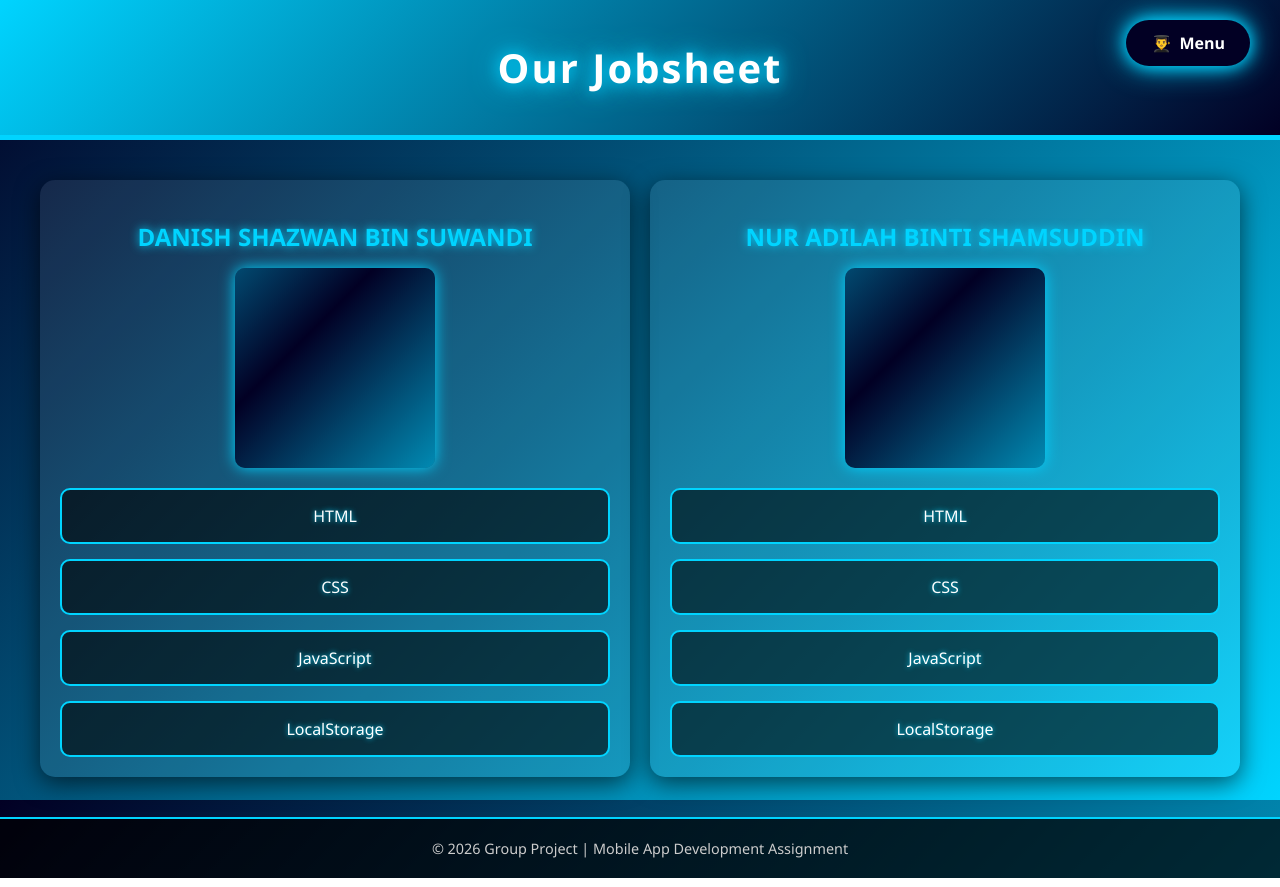
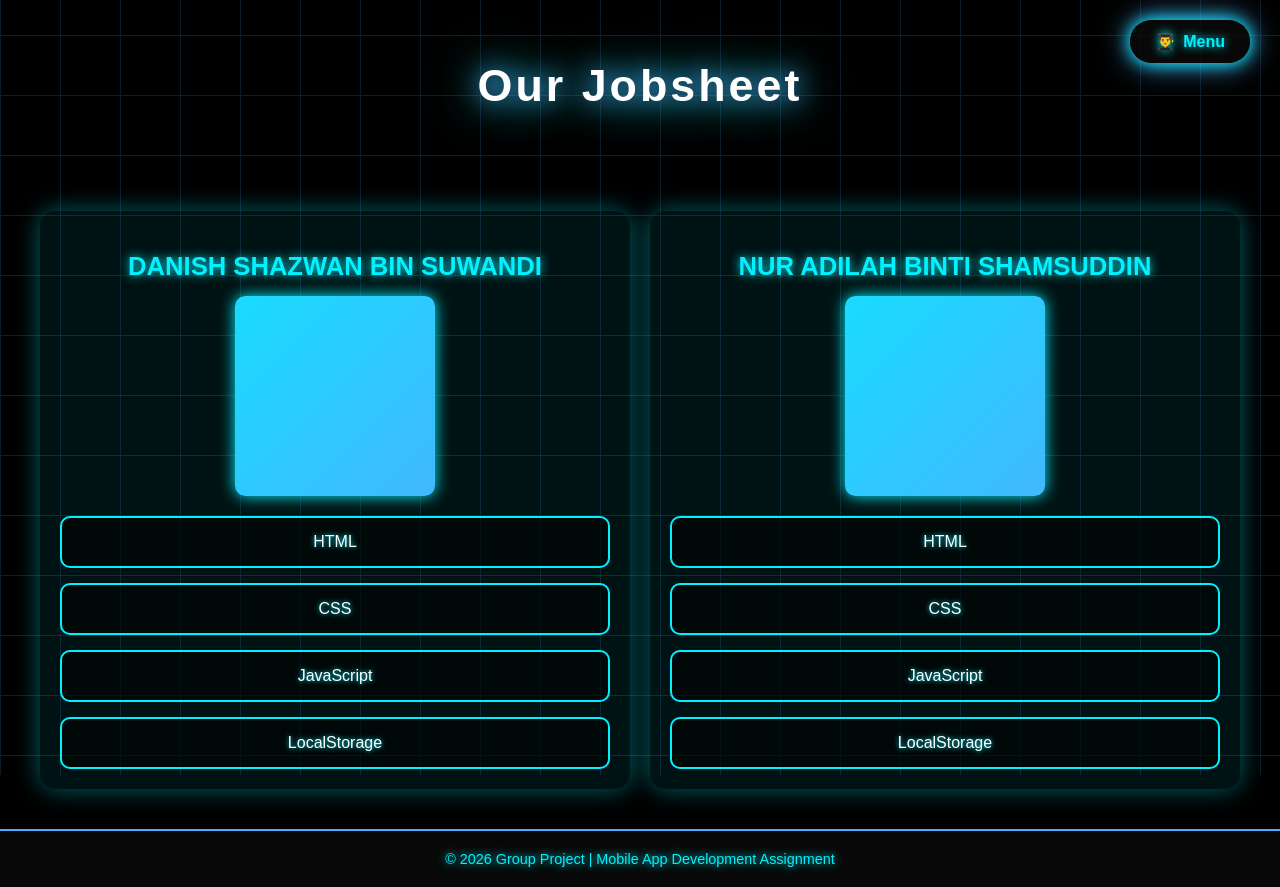
Before and after one commit to danishshazwan/Project-20-, a plain HTML site: page jobsheet.html in a window 1280 px wide. Drawn offline with Linux system fonts and the light colour scheme.

Commit message:
jobsheet.html

```diff
--- a/jobsheet.html
+++ b/jobsheet.html
@@ -5,13 +5,35 @@
     <title>Jobsheet Page</title>
     <style>
         body {
-            font-family: 'Segoe UI', Arial, sans-serif;
+            font-family: 'Orbitron', Arial, sans-serif;
             margin: 0;
             padding: 0;
-            background: linear-gradient(135deg, #020024, #00D4FF);
-            background-attachment: fixed;
+            background: #000;
             color: #fff;
+            overflow-x: hidden;
+            min-height: 100vh;
+            position: relative;
         }
+
+        /* Futuristic animated circuit background */
+        body::before {
+            content: "";
+            position: fixed;
+            top: 0; left: 0;
+            width: 100%; height: 100%;
+            background-image:
+                linear-gradient(#00f2fe 1px, transparent 1px),
+                linear-gradient(90deg, #4facfe 1px, transparent 1px);
+            background-size: 60px 60px;
+            opacity: 0.15;
+            animation: circuitFlow 12s linear infinite;
+            z-index: -1;
+        }
+        @keyframes circuitFlow {
+            from { transform: translateY(0); }
+            to { transform: translateY(-60px); }
+        }
+
         /* Navigation button with dropdown */
         .nav-container {
             position: absolute;
@@ -21,18 +43,19 @@
         .nav-button {
             display: inline-block;
             padding: 12px 25px;
-            background: #020024;
-            color: #fff;
+            background: rgba(10,10,10,0.8);
+            color: #00f2fe;
             text-decoration: none;
             border-radius: 40px;
             font-weight: bold;
             position: relative;
             overflow: hidden;
-            box-shadow: 0 0 15px #00D4FF, 0 0 30px #00D4FF;
+            box-shadow: 0 0 15px #00f2fe, 0 0 30px #4facfe;
             cursor: pointer;
+            text-shadow: 0 0 10px #00f2fe;
         }
         .nav-button::before {
-            content: "👨‍🎓"; /* icon student */
+            content: "👨‍🎓";
             margin-right: 8px;
         }
         .dropdown {
@@ -40,39 +63,44 @@
             position: absolute;
             top: 50px;
             right: 0;
-            background: rgba(0,0,0,0.9);
+            background: rgba(0,0,0,0.85);
             border-radius: 10px;
-            box-shadow: 0 0 15px #00D4FF;
+            box-shadow: 0 0 15px #00f2fe;
         }
         .dropdown a {
             display: block;
             padding: 10px 20px;
-            color: #00D4FF;
+            color: #00f2fe;
             text-decoration: none;
             transition: background 0.3s ease;
         }
         .dropdown a:hover {
-            background: #00D4FF;
-            color: #020024;
+            background: #00f2fe;
+            color: #000;
         }
         .nav-container:hover .dropdown {
             display: block;
         }
+
         header {
-            background: linear-gradient(135deg, #00D4FF, #020024);
-            color: #fff;
-            padding: 40px 0;
+            padding: 60px 0;
             text-align: center;
-            border-bottom: 5px solid #00D4FF;
             position: relative;
         }
         header h1 {
             margin: 0;
-            font-size: 2.5em;
-            letter-spacing: 2px;
+            font-size: 2.8em;
+            letter-spacing: 3px;
             font-weight: bold;
-            text-shadow: 0 0 15px #00D4FF, 0 0 30px #00D4FF;
+            color: #fff;
+            text-shadow: 0 0 15px #00f2fe, 0 0 30px #4facfe;
+            animation: glowPulse 4s infinite alternate;
         }
+        @keyframes glowPulse {
+            from { text-shadow: 0 0 15px #00f2fe, 0 0 30px #4facfe; }
+            to { text-shadow: 0 0 25px #4facfe, 0 0 50px #00f2fe; }
+        }
+
         .container {
             display: flex;
             justify-content: space-between;
@@ -81,31 +109,34 @@
             max-width: 1200px;
             gap: 20px;
         }
+
         .profile {
             flex: 1;
             max-width: 550px;
-            background: rgba(255, 255, 255, 0.08);
+            background: rgba(0, 242, 254, 0.08);
             border-radius: 15px;
-            box-shadow: 0 6px 25px rgba(0,0,0,0.6);
+            box-shadow: 0 0 25px rgba(0,242,254,0.4);
             text-align: center;
             padding: 20px;
+            transition: transform 0.3s ease;
+        }
+        .profile:hover {
+            transform: scale(1.03);
         }
         .profile h2 {
-            color: #00D4FF;
+            color: #00f2fe;
             margin-bottom: 15px;
-            font-size: 1.5em;
-            text-shadow: 0 0 10px #00D4FF;
+            font-size: 1.6em;
+            text-shadow: 0 0 10px #00f2fe;
         }
+
         .image-box {
             width: 200px;
             height: 200px;
             margin: 0 auto 20px;
             border-radius: 10px;
-            box-shadow: 0 0 15px #00D4FF;
-        }
-        /* Glowing animated effect */
-        .effect-box {
-            background: linear-gradient(135deg, #00D4FF, #020024, #00D4FF);
+            box-shadow: 0 0 15px #00f2fe;
+            background: linear-gradient(135deg, #00f2fe, #4facfe);
             background-size: 200% 200%;
             animation: glowMove 4s ease infinite;
         }
@@ -114,11 +145,7 @@
             50% { background-position: 100% 50%; }
             100% { background-position: 0% 50%; }
         }
-        .effect-box:hover {
-            box-shadow: 0 0 25px #00D4FF, 0 0 50px #00D4FF;
-            transform: scale(1.05);
-            transition: all 0.3s ease;
-        }
+
         .jobsheet-section {
             display: flex;
             flex-direction: column;
@@ -127,25 +154,28 @@
         }
         .jobsheet-card {
             background: rgba(0,0,0,0.6);
-            border: 2px solid #00D4FF;
+            border: 2px solid #00f2fe;
             border-radius: 10px;
             padding: 15px;
             color: #fff;
-            text-shadow: 0 0 5px #00D4FF;
-            transition: transform 0.3s ease;
+            text-shadow: 0 0 5px #00f2fe;
+            transition: transform 0.3s ease, box-shadow 0.3s ease;
         }
         .jobsheet-card:hover {
             transform: scale(1.05);
             background: rgba(0,0,0,0.8);
+            box-shadow: 0 0 20px #00f2fe;
         }
+
         footer {
             text-align: center;
             padding: 20px;
-            background: rgba(0,0,0,0.7);
+            background: rgba(10,10,10,0.85);
             margin-top: 40px;
             font-size: 0.9em;
-            color: #ccc;
-            border-top: 2px solid #00D4FF;
+            color: #00f2fe;
+            border-top: 2px solid #4facfe;
+            text-shadow: 0 0 10px #00f2fe;
         }
     </style>
 </head>
@@ -166,7 +196,7 @@
         <!-- Section Danish -->
         <div class="profile">
             <h2>DANISH SHAZWAN BIN SUWANDI</h2>
-            <div class="image-box effect-box"></div>
+            <div class="image-box"></div>
             <div class="jobsheet-section">
                 <div class="jobsheet-card">HTML</div>
                 <div class="jobsheet-card">CSS</div>
@@ -178,7 +208,7 @@
         <!-- Section Adilah -->
         <div class="profile">
             <h2>NUR ADILAH BINTI SHAMSUDDIN</h2>
-            <div class="image-box effect-box"></div>
+            <div class="image-box"></div>
             <div class="jobsheet-section">
                 <div class="jobsheet-card">HTML</div>
                 <div class="jobsheet-card">CSS</div>
```
